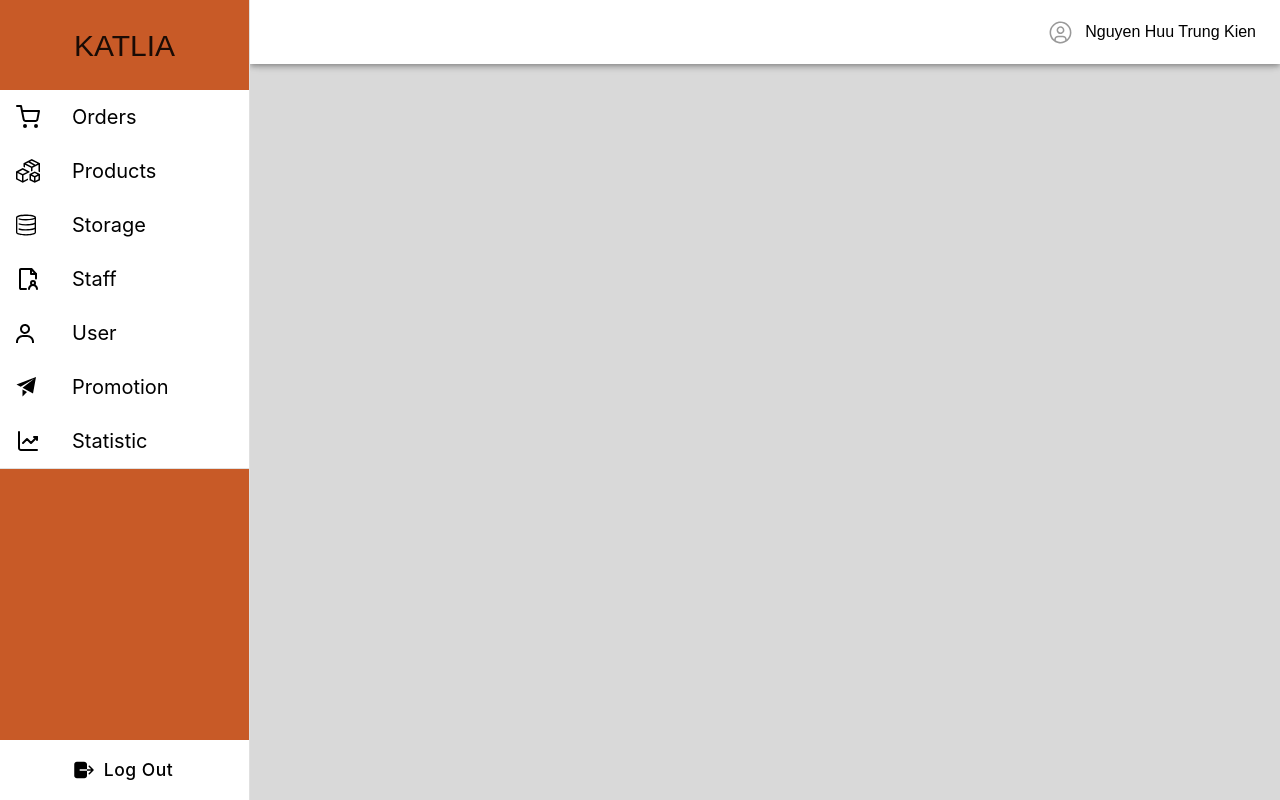
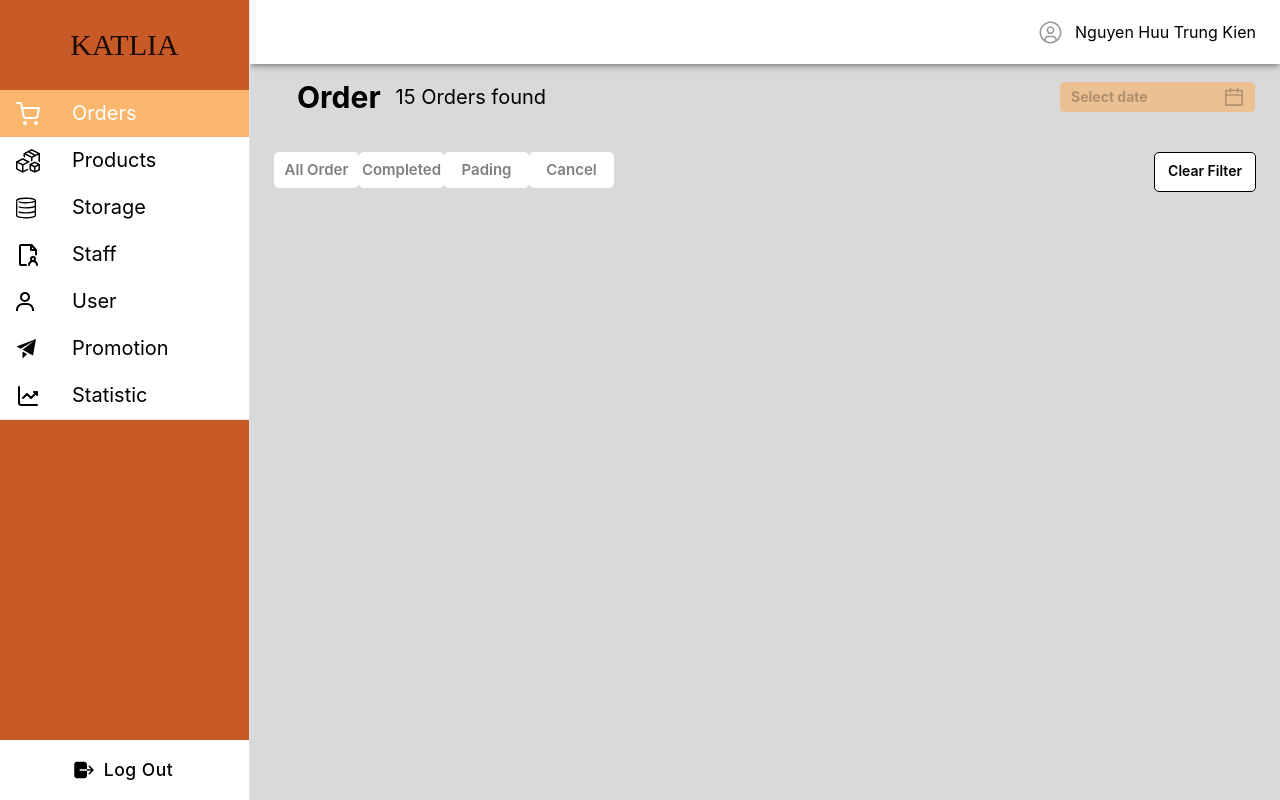
Before and after one commit to haileyng02/KATLIA_ADMIN_FE, a React (Create React App) app: page / in a window 1280 px wide. Built offline with nearby package versions, Linux system fonts and the light colour scheme.

Commit message:
refactor routes

```diff
--- a/package.json
+++ b/package.json
@@ -11,6 +11,7 @@
     "@testing-library/jest-dom": "^5.16.5",
     "@testing-library/react": "^13.4.0",
     "@testing-library/user-event": "^13.5.0",
+    "antd": "^5.0.3",
     "react": "^18.2.0",
     "react-dom": "^18.2.0",
     "react-router-dom": "^6.4.3",
--- a/src/App.css
+++ /dev/null
@@ -1,38 +0,0 @@
-.App {
-  text-align: center;
-}
-
-.App-logo {
-  height: 40vmin;
-  pointer-events: none;
-}
-
-@media (prefers-reduced-motion: no-preference) {
-  .App-logo {
-    animation: App-logo-spin infinite 20s linear;
-  }
-}
-
-.App-header {
-  background-color: #282c34;
-  min-height: 100vh;
-  display: flex;
-  flex-direction: column;
-  align-items: center;
-  justify-content: center;
-  font-size: calc(10px + 2vmin);
-  color: white;
-}
-
-.App-link {
-  color: #61dafb;
-}
-
-@keyframes App-logo-spin {
-  from {
-    transform: rotate(0deg);
-  }
-  to {
-    transform: rotate(360deg);
-  }
-}
--- a/src/App.js
+++ b/src/App.js
@@ -1,24 +1,21 @@
-import { Routes, Route } from 'react-router-dom'
-import Main from './pages/Main';
-import Orders from './pages/Orders';
-import { publicRoutes, privateRoutes, navRoutes } from './routes'
+import { Routes, Route } from 'react-router-dom';
+import 'antd/dist/reset.css';
+import { Main, Orders, Products, Storage, Staff, User, Promotion, Statistic } from './pages';
 
 function App() {
   return (
-    <div className=''>
-      <Routes>
-        <Route path='/' element={<Main />}>
-          {navRoutes.map((route, index) => {
-            const Page = route.component;
-            return <Route key={index} path={route.path} element={<Page />} />;
-          })}
-        </Route>
-        {privateRoutes.map((route, index) => {
-          const Page = route.component;
-          return <Route key={index} path={route.path} element={<Page />} />
-        })}
-      </Routes>
-    </div>
+    <Routes>
+      <Route path='/' element={<Main />}>
+        <Route index element={<Orders />} />
+        <Route path='orders' element={<Orders />} />
+        <Route path='products' element={<Products />} />
+        <Route path='storage' element={<Storage />} />
+        <Route path='staff' element={<Staff />} />
+        <Route path='user' element={<User />} />
+        <Route path='promotion' element={<Promotion />} />
+        <Route path='statistic' element={<Statistic />} />
+      </Route>
+    </Routes>
   );
 }
 
--- a/src/components/AppMenu.jsx
+++ b/src/components/AppMenu.jsx
@@ -11,64 +11,68 @@ import ListItem from "@mui/material/ListItem";
 import ListItemButton from "@mui/material/ListItemButton";
 import ListItemIcon from "@mui/material/ListItemIcon";
 import ListItemText from "@mui/material/ListItemText";
-import ordersIcon from "../images/main-nav/orders.svg";
-import productsIcon from "../images/main-nav/products.svg";
-import storageIcon from "../images/main-nav/storage.svg";
-import staffIcon from "../images/main-nav/staff.svg";
-import userIcon from "../images/main-nav/user.svg";
-import promotionIcon from "../images/main-nav/promotion.svg";
-import statisticIcon from "../images/main-nav/statistic.svg";
-import ordersIcon2 from "../images/main-nav-selected/orders.svg";
-import productsIcon2 from "../images/main-nav-selected/products.svg";
-import storageIcon2 from "../images/main-nav-selected/storage.svg";
-import staffIcon2 from "../images/main-nav-selected/staff.svg";
-import userIcon2 from "../images/main-nav-selected/user.svg";
-import promotionIcon2 from "../images/main-nav-selected/promotion.svg";
-import statisticIcon2 from "../images/main-nav-selected/statistic.svg";
+import {
+  ordersIcon,
+  productsIcon,
+  storageIcon,
+  staffIcon,
+  userIcon,
+  promotionIcon,
+  statisticIcon,
+} from "../images/main-nav";
+import {
+  ordersIcon2,
+  productsIcon2,
+  storageIcon2,
+  staffIcon2,
+  userIcon2,
+  promotionIcon2,
+  statisticIcon2,
+} from "../images/main-nav-selected";
 import logOutIcon from "../images/log-out.svg";
 
 const navItems = [
   {
     title: "Orders",
     icon: ordersIcon,
-    selectedIcon: ordersIcon2
+    selectedIcon: ordersIcon2,
   },
   {
     title: "Products",
     icon: productsIcon,
-    selectedIcon: productsIcon2
+    selectedIcon: productsIcon2,
   },
   {
     title: "Storage",
     icon: storageIcon,
-    selectedIcon: storageIcon2
+    selectedIcon: storageIcon2,
   },
   {
     title: "Staff",
     icon: staffIcon,
-    selectedIcon: staffIcon2
+    selectedIcon: staffIcon2,
   },
   {
     title: "User",
     icon: userIcon,
-    selectedIcon: userIcon2
+    selectedIcon: userIcon2,
   },
   {
     title: "Promotion",
     icon: promotionIcon,
-    selectedIcon: promotionIcon2
+    selectedIcon: promotionIcon2,
   },
   {
     title: "Statistic",
     icon: statisticIcon,
-    selectedIcon: statisticIcon2
+    selectedIcon: statisticIcon2,
   },
 ];
 
 const AppMenu = ({ drawerWidth }) => {
   const navigate = useNavigate();
   const [mobileOpen, setMobileOpen] = useState(false);
-  const [currNav,setCurrNav] = useState('orders');
+  const [currNav, setCurrNav] = useState("orders");
 
   const handleNavClick = (path) => {
     navigate("/" + path.toLowerCase());
@@ -76,15 +80,16 @@ const AppMenu = ({ drawerWidth }) => {
 
   // Get current nav based on URL
   useEffect(() => {
-    const path =window.location.pathname;
-    setCurrNav(path.substring(1));
-    console.log(path.substring(1));
+    const path = window.location.pathname;
+    let nav = path.substring(1);
+    if (nav === "") nav = "orders";
+    setCurrNav(nav);
   }, [navigate]);
 
   const drawer = (
     <div className="flex flex-col h-full">
       <Box sx={{ height: 90, backgroundColor: "#C85A27", display: "flex" }}>
-        <h1 className="text-30 m-auto">KATLIA</h1>
+        <h1 className="text-30 m-auto font-inder">KATLIA</h1>
       </Box>
       <List disablePadding>
         {navItems.map((nav, index) => (
@@ -92,17 +97,35 @@ const AppMenu = ({ drawerWidth }) => {
             key={index}
             disablePadding
             onClick={() => handleNavClick(nav.title)}
-            sx={{backgroundColor : currNav===nav.title.toLocaleLowerCase() ? 'rgba(249, 175, 94, 0.9)' : 'white'}}
+            sx={{
+              backgroundColor:
+                currNav === nav.title.toLocaleLowerCase()
+                  ? "rgba(249, 175, 94, 0.9)"
+                  : "white",
+            }}
           >
             <ListItemButton className="py-[18px] px-[41px]">
               <ListItemIcon>
-                <img src={currNav===nav.title.toLocaleLowerCase() ? nav.selectedIcon : nav.icon} alt="Sidebar" className="fill-white"/>
+                <img
+                  src={
+                    currNav === nav.title.toLocaleLowerCase()
+                      ? nav.selectedIcon
+                      : nav.icon
+                  }
+                  alt="Sidebar"
+                  className="fill-white"
+                />
               </ListItemIcon>
               <ListItemText
                 primary={nav.title}
                 disableTypography
                 className="font-inter"
-                sx={{color: currNav===nav.title.toLocaleLowerCase() ? 'white' : 'black'}}
+                sx={{
+                  color:
+                    currNav === nav.title.toLocaleLowerCase()
+                      ? "white"
+                      : "black",
+                }}
               />
             </ListItemButton>
           </ListItem>
--- /dev/null
+++ b/src/images/main-nav-selected/index.js
@@ -0,0 +1,9 @@
+import ordersIcon2 from "./orders.svg";
+import productsIcon2 from "./products.svg";
+import storageIcon2 from "./storage.svg";
+import staffIcon2 from "./staff.svg";
+import userIcon2 from "./user.svg";
+import promotionIcon2 from "./promotion.svg";
+import statisticIcon2 from "./statistic.svg";
+
+export { ordersIcon2, productsIcon2, storageIcon2, staffIcon2, userIcon2, promotionIcon2, statisticIcon2 };
--- /dev/null
+++ b/src/images/main-nav/index.js
@@ -0,0 +1,9 @@
+import ordersIcon from "./orders.svg";
+import productsIcon from "./products.svg";
+import storageIcon from "./storage.svg";
+import staffIcon from "./staff.svg";
+import userIcon from "./user.svg";
+import promotionIcon from "./promotion.svg";
+import statisticIcon from "./statistic.svg";
+
+export { ordersIcon, productsIcon, storageIcon, staffIcon, userIcon, promotionIcon, statisticIcon };
--- a/src/index.css
+++ b/src/index.css
@@ -16,7 +16,7 @@
 }
 
 body {
-  font-family: 'Inder', sans-serif,
+  font-family: 'Inter', sans-serif,
   -apple-system, BlinkMacSystemFont, 'Segoe UI', 'Roboto', 'Oxygen',
   'Ubuntu', 'Cantarell', 'Fira Sans', 'Droid Sans', 'Helvetica Neue',
   sans-serif;
--- a/src/pages/Main.jsx
+++ b/src/pages/Main.jsx
@@ -1,13 +1,10 @@
-import React, { useState } from "react";
-import { Routes, Route } from "react-router-dom";
+import React from "react";
+import { Outlet } from "react-router-dom";
 import AppBar from "@mui/material/AppBar";
 import Box from "@mui/material/Box";
 import Toolbar from "@mui/material/Toolbar";
-import Typography from "@mui/material/Typography";
 import AppMenu from "../components/AppMenu";
 import profileIcon from "../images/profile.svg";
-import Orders from "./Orders";
-import { navRoutes } from "../routes";
 
 const drawerWidth = 250;
 
@@ -32,9 +29,9 @@ const Main = () => {
               <img src={searchIcon} alt='Search'/>
             </IconButton>
           </Box> */}
-          <div className="flex">
+          <div className="flex items-center">
             <img src={profileIcon} alt="Profile" />
-            <p className="text-black text-[16px] ml-[12px] ">
+            <p className="text-black text-[16px] ml-[12px] mb-0">
               Nguyen Huu Trung Kien
             </p>
           </div>
@@ -52,12 +49,7 @@ const Main = () => {
           backgroundColor: "#D9D9D9",
         }}
       >
-        <Routes>
-          {navRoutes.map((route, index) => {
-            const Page = route.component;
-            return <Route key={index} path={route.path} element={<Page />} />;
-          })}
-        </Routes>
+        <Outlet />
       </Box>
     </Box>
   );
--- a/src/pages/Orders.jsx
+++ b/src/pages/Orders.jsx
@@ -1,4 +1,5 @@
 import React, { useState } from "react";
+import { DatePicker, Button } from "antd";
 import dropIcon from "../images/dropdown.svg";
 import calendarIcon from "../images/calendar.svg";
 
@@ -46,53 +47,28 @@ const Orders = () => {
     <div>
       <div className="flex justify-between items-center">
         <div className="flex items-center ml-[23px]">
-          <h1 className="text-30 font-inter font-bold">Order</h1>
-          <p className="ml-[15px]">15 Orders found</p>
+          <h1 className="text-30 font-inter font-bold mb-0">Order</h1>
+          <p className="ml-[15px] mb-0">15 Orders found</p>
         </div>
-        {/* <Input
-          width="190px"
-          type="date"
-          css={{
-            $$inputColor: "rgba(249, 175, 94, 0.57)",
-            $$inputTextColor: "#9098B1",
-          }}
-          className=" font-inter font-bold"
-        /> */}
+        <DatePicker className="bg-primary font-bold " />
       </div>
       <div className="flex justify-between mt-[37px]">
         <div className="flex">
-          {/* {buttons.map((b, i) => (
-            <Button
+          {buttons.map((b, i) => (
+            <button
               key={i}
-              className="bg-white font-inter font-semibold"
-              css={{
-                color: "rgba(0, 0, 0, 0.5)",
-                width: 85,
-                height: 36,
-                minWidth: 0,
-                fontSize: 15,
-                $$buttonBorderRadius: "5px",
-              }}
+              className="bg-white w-[85px] h-[36px] rounded-5"
+              style={{ color: "rgba(0, 0, 0, 0.5)" }}
             >
-              {b}
-            </Button>
-          ))} */}
+              <p className="font-inter font-semibold text-15 mb-0 hover:text-secondary">{b}</p>
+            </button>
+          ))}
         </div>
-        {/* <Button
-          bordered
-          color={"warning"}
-          borderWeight={"light"}
-          className="bg-white font-inter font-semibold"
-          css={{
-            borderColor: "Black",
-            color: "Black",
-            $$buttonHeight: 40,
-            minWidth: 100,
-            $$buttonBorderRadius: "5px",
-          }}
+        <button
+          className="bg-white  h-[40px] px-[13px] rounded-5 border-1 border-black" danger color="rgba(249, 175, 94, 0.9)"
         >
-          Clear Filter
-        </Button> */}
+          <p className="mb-0 text-14 font-semibold">Clear Filter</p>
+        </button>
       </div>
     </div>
   );
--- /dev/null
+++ b/src/pages/index.js
@@ -0,0 +1,10 @@
+import Main from "./Main";
+import Orders from "./Orders";
+import Products from "./Products";
+import Storage from "./Storage";
+import Staff from "./Staff";
+import User from "./User";
+import Promotion from "./Promotion";
+import Statistic from "./Statistic";
+
+export {Main,Orders,Products,Storage,Staff,User,Promotion,Statistic}
--- a/src/routes.js
+++ /dev/null
@@ -1,29 +0,0 @@
-import Main from "./pages/Main";
-import Orders from "./pages/Orders";
-import Products from "./pages/Products";
-import Storage from "./pages/Storage";
-import Staff from "./pages/Staff";
-import User from "./pages/User";
-import Promotion from "./pages/Promotion";
-import Statistic from "./pages/Statistic";
-
-//Public routes
-const publicRoutes = [
-];
-
-//Private routes
-const privateRoutes = [
-];
-
-//App menu routes
-const navRoutes = [
-    { path: '/orders', component: Orders },
-    { path: '/products', component: Products },
-    { path: '/storage', component: Storage },
-    { path: '/staff', component: Staff },
-    { path: '/user', component: User },
-    { path: '/promotion', component: Promotion },
-    { path: '/statistic', component: Statistic },
-];
-
-export { publicRoutes, privateRoutes, navRoutes }
--- a/tailwind.config.js
+++ b/tailwind.config.js
@@ -15,8 +15,8 @@ module.exports = {
         200: "200px",
       },
       colors: {
-        primary: 'rgba(200, 90, 39, 0.57)',
-        secondary: "#C85A27",
+        primary: 'rgba(249, 175, 94, 0.57)',
+        secondary: "rgba(249, 175, 94, 0.9)",
         divider: "#ABABAB",
         'header': '#D9D9D9',
         'placeholder': 'rgba(0, 0, 0, 0.25)',
@@ -26,11 +26,12 @@ module.exports = {
         'menu-nav': 'rgba(0, 0, 0, 0.46)',
         'account-nav': 'rgba(0, 0, 0, 0.47)',
         'black70': 'rgba(0,0,0,0.7)',
-        'kaliablue' : "#223263",
-        'kaliayellow' : "#F9AF5E"
+        'kaliablue': "#223263",
+        'kaliayellow': "#F9AF5E"
       },
       fontSize: {
         '13': ['13px', '13px'],
+        '14': '14px',
         '15': '15px',
         '20': '20px',
         '25': '25px',
@@ -43,14 +44,18 @@ module.exports = {
       boxShadow: {
         'circle': '0px 0px 10px rgba(0, 0, 0, 0.2)',
       },
-      fontFamily:{
+      fontFamily: {
+        'inter': ['Inter'],
+        'inder': ['Inder'],
         'kopub-batang': ['KoPub Batang'],
         'inconsolata': ['Inconsolata'],
-        'inter': ['Inter'],
-        'poppins' : ['Poppins']
+        'poppins': ['Poppins']
       },
-      borderWidth:{
+      borderWidth: {
         '1': '1px',
+      },
+      borderRadius: {
+        '5': '5px'
       }
     },
   },
```
Also changed, not shown: 1 other file (tests, documents, lock files or other folders).
